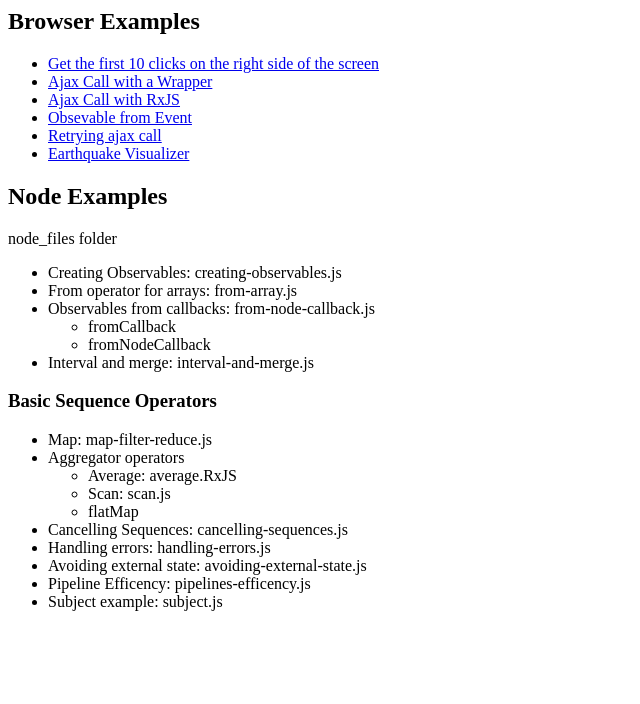
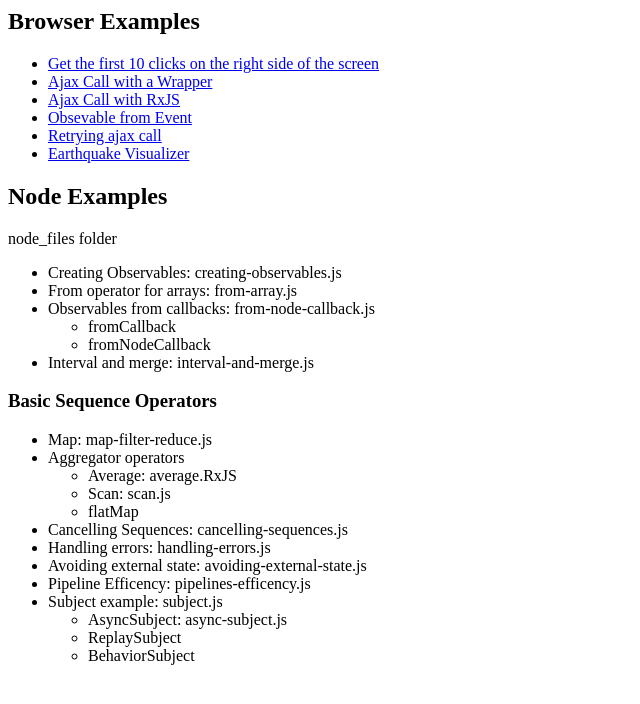
Before and after one commit to pearpages/observables, a website: page index.html in a window 1280 px wide. Shown: the whole page, without its empty margins (0-640 px from the left). Drawn offline with Linux system fonts and the light colour scheme.

Commit message:
asyngsubject

```diff
--- a/index.html
+++ b/index.html
@@ -44,7 +44,13 @@
             <li>Handling errors: handling-errors.js</li>
             <li>Avoiding external state: avoiding-external-state.js</li>
             <li>Pipeline Efficency: pipelines-efficency.js</li>
-            <li>Subject example: subject.js</li>
+            <li>Subject example: subject.js
+                <ul>
+                    <li>AsyncSubject: async-subject.js</li>
+                    <li>ReplaySubject</li>
+                    <li>BehaviorSubject</li>
+                </ul>
+            </li>
         </ul>
     </body>
 </html>
```
Also changed, not shown: src/node_files/async-subject.js (added, +20 -0 lines), readme.md.
